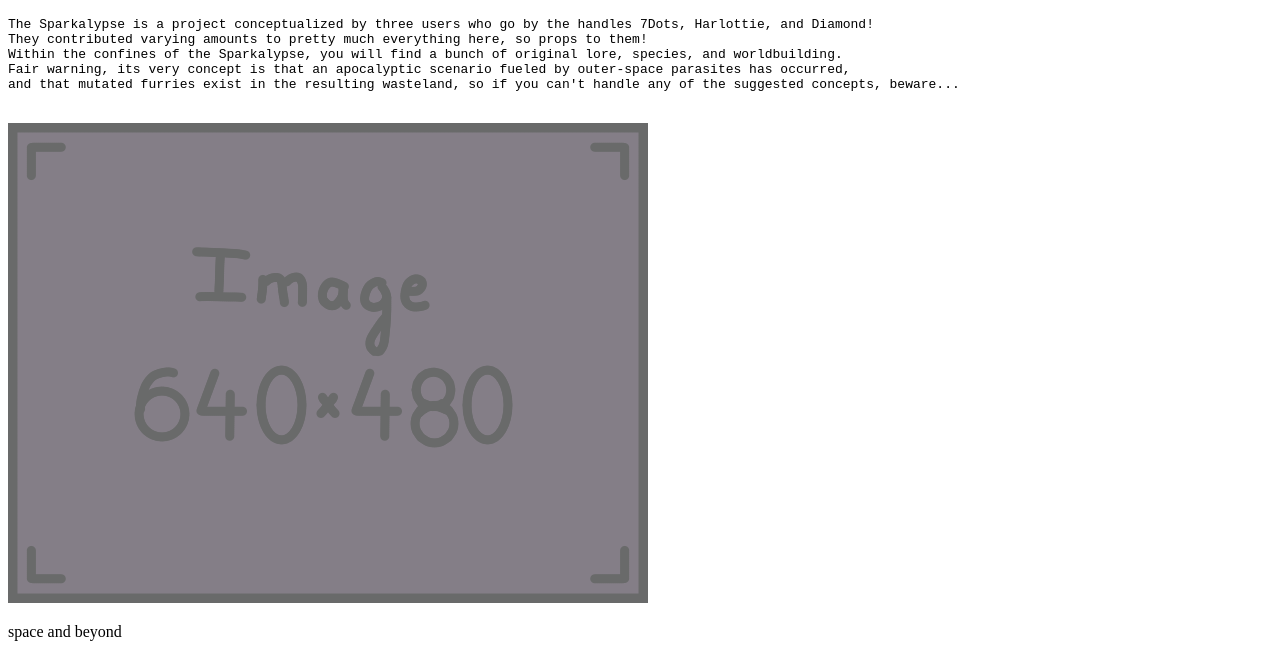
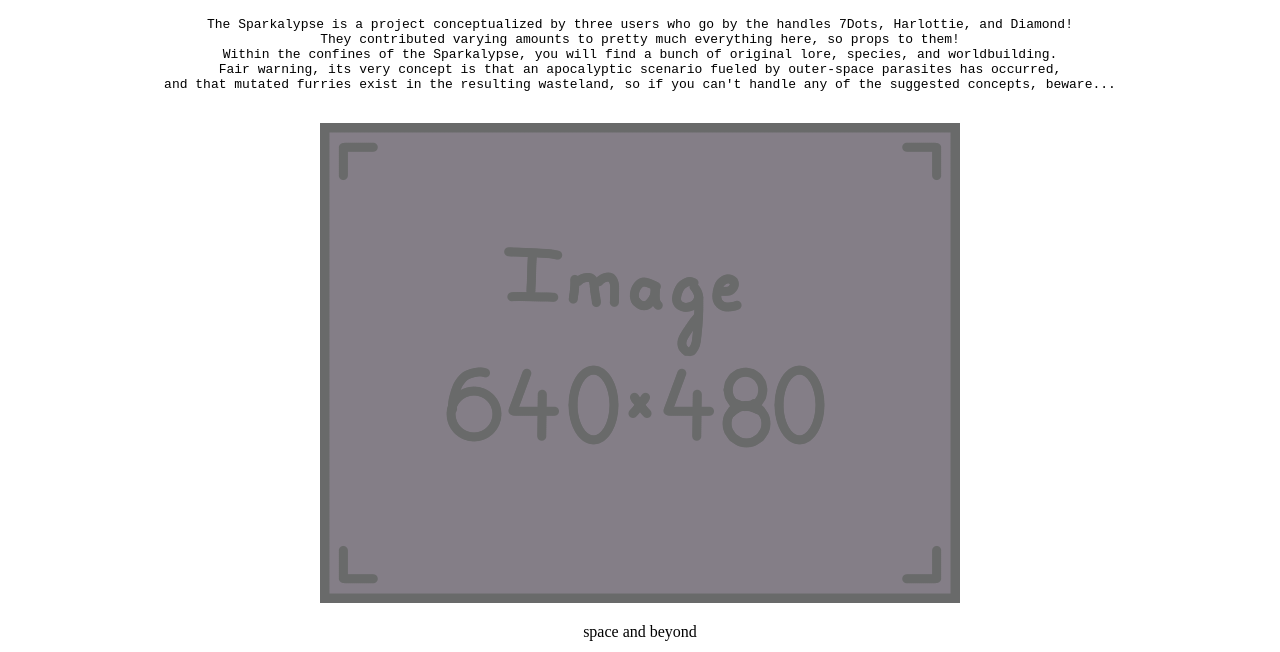
Before and after one commit to 7dotswr/sparkalypse-website, a plain HTML site: page index.html in a window 1280 px wide. Shown: the part 148-800 px from the top of the page. Drawn offline with Linux system fonts and the light colour scheme.

Commit message:
Update style.css

```diff
--- a/style.css
+++ b/style.css
@@ -16,6 +16,10 @@ div.menu-tab {
 	border-color: #808080;
 	width: 90%;
 	position: fixed;
+}
+
+div.main-content {
+	text-align: center;
 }
 
 footer {
```
